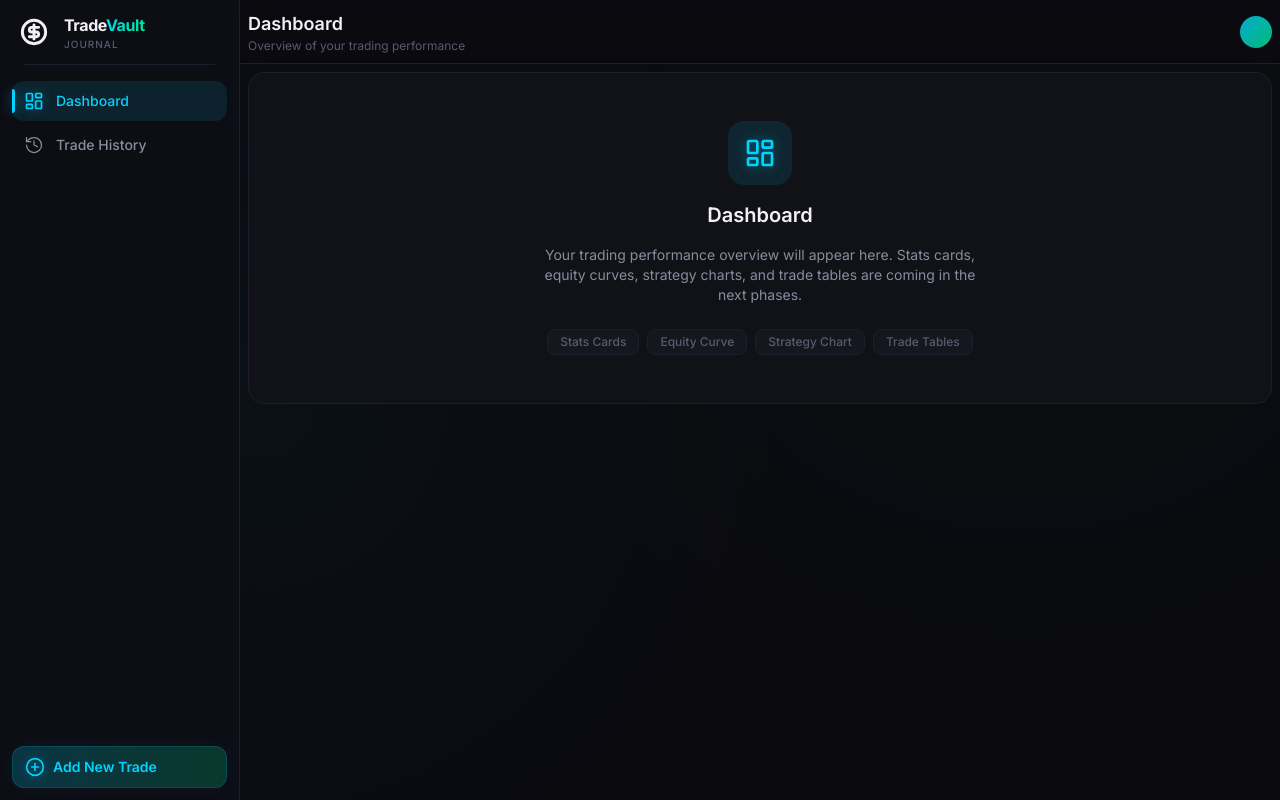
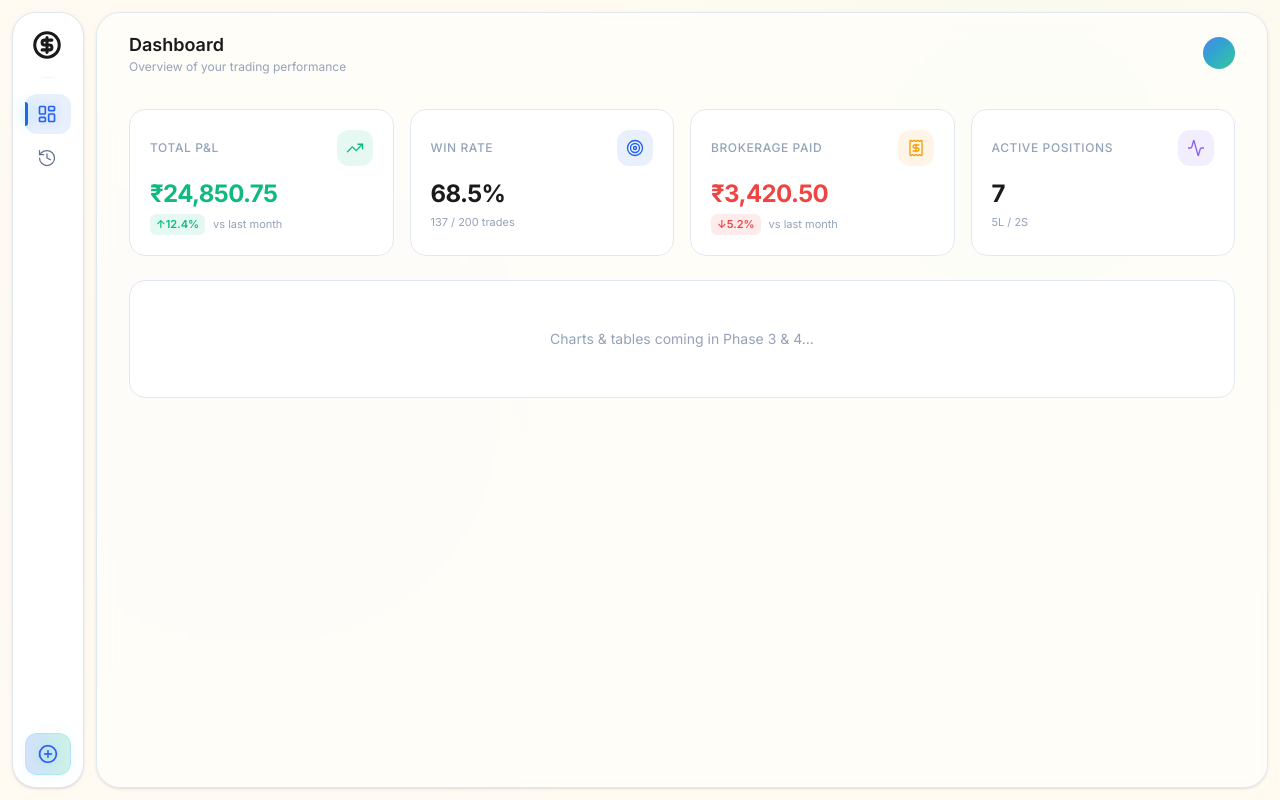
Before and after one commit to Rishabh0-0/trading-journal, a React (Vite) app in the folder frontend/: page / in a window 1280 px wide. Built offline with nearby package versions, Linux system fonts and the light colour scheme.

Commit message:
add stats in dashboard

```diff
--- /dev/null
+++ b/frontend/src/components/dashboard/StatCard.jsx
@@ -0,0 +1,120 @@
+import React from 'react';
+import { motion } from 'framer-motion';
+import { cn } from '../../lib/utils';
+
+/**
+ * Skeleton loader that matches StatCard dimensions.
+ * Shows a pulsing placeholder while data loads.
+ */
+export function StatCardSkeleton() {
+  return (
+    <div className="card-base p-5 space-y-3 animate-pulse">
+      <div className="flex items-center justify-between">
+        <div className="h-4 w-24 rounded-md bg-bg-tertiary" />
+        <div className="h-9 w-9 rounded-xl bg-bg-tertiary" />
+      </div>
+      <div className="h-8 w-32 rounded-md bg-bg-tertiary" />
+      <div className="h-3 w-20 rounded-md bg-bg-tertiary" />
+    </div>
+  );
+}
+
+/**
+ * Reusable stat card component.
+ *
+ * @param {string}  title       - Card title label
+ * @param {string}  value       - Main display value (pre-formatted)
+ * @param {string}  subtitle    - Small text below value (optional)
+ * @param {number}  change      - Percentage change (+/-), null to hide
+ * @param {string}  changePeriod - Period label for change (e.g. "vs last month")
+ * @param {React.ElementType} icon - Lucide icon component
+ * @param {string}  iconColor   - Tailwind text color class for icon
+ * @param {string}  iconBg      - Tailwind bg color class for icon container
+ * @param {'positive'|'negative'|'neutral'} sentiment - Controls value color
+ * @param {number}  index       - Index for staggered animation
+ */
+export default function StatCard({
+  title,
+  value,
+  subtitle,
+  change,
+  changePeriod,
+  icon: Icon,
+  iconColor = 'text-accent-blue',
+  iconBg = 'bg-accent-blue/10',
+  sentiment = 'neutral',
+  index = 0,
+}) {
+  const isPositive = change > 0;
+  const isNegative = change < 0;
+
+  return (
+    <motion.div
+      className="card-base group relative overflow-hidden p-5"
+      initial={{ opacity: 0, y: 16 }}
+      animate={{ opacity: 1, y: 0 }}
+      transition={{
+        duration: 0.4,
+        delay: index * 0.08,
+        ease: [0.25, 0.1, 0.25, 1],
+      }}
+      whileHover={{ y: -2, transition: { duration: 0.2 } }}
+    >
+      {/* Subtle gradient overlay on hover */}
+      <div
+        className={cn(
+          'pointer-events-none absolute inset-0 rounded-[16px] opacity-0 transition-opacity duration-300 group-hover:opacity-100',
+          sentiment === 'positive' && 'bg-gradient-to-br from-accent-green/[0.03] to-transparent',
+          sentiment === 'negative' && 'bg-gradient-to-br from-accent-red/[0.03] to-transparent',
+          sentiment === 'neutral' && 'bg-gradient-to-br from-accent-blue/[0.03] to-transparent',
+        )}
+      />
+
+      {/* Top row: label + icon */}
+      <div className="flex items-center justify-between mb-3">
+        <span className="text-xs font-medium uppercase tracking-wider text-text-tertiary">
+          {title}
+        </span>
+        <div className={cn('flex h-9 w-9 items-center justify-center rounded-xl', iconBg)}>
+          <Icon size={18} className={iconColor} strokeWidth={1.8} />
+        </div>
+      </div>
+
+      {/* Main value */}
+      <div className="mb-1">
+        <span
+          className={cn(
+            'text-2xl font-bold tracking-tight',
+            sentiment === 'positive' && 'text-accent-green',
+            sentiment === 'negative' && 'text-accent-red',
+            sentiment === 'neutral' && 'text-text-primary',
+          )}
+        >
+          {value}
+        </span>
+      </div>
+
+      {/* Change badge + subtitle */}
+      <div className="flex items-center gap-2">
+        {change != null && (
+          <span
+            className={cn(
+              'inline-flex items-center gap-0.5 rounded-md px-1.5 py-0.5 text-[11px] font-semibold',
+              isPositive && 'bg-accent-green/10 text-accent-green',
+              isNegative && 'bg-accent-red/10 text-accent-red',
+              !isPositive && !isNegative && 'bg-bg-tertiary text-text-tertiary',
+            )}
+          >
+            {isPositive ? '↑' : isNegative ? '↓' : '—'}
+            {Math.abs(change).toFixed(1)}%
+          </span>
+        )}
+        {(subtitle || changePeriod) && (
+          <span className="text-[11px] text-text-tertiary">
+            {subtitle || changePeriod}
+          </span>
+        )}
+      </div>
+    </motion.div>
+  );
+}
--- /dev/null
+++ b/frontend/src/components/dashboard/StatsGrid.jsx
@@ -0,0 +1,99 @@
+import React, { useState, useEffect } from 'react';
+import {
+  TrendingUp,
+  Target,
+  Receipt,
+  Activity,
+} from 'lucide-react';
+import StatCard, { StatCardSkeleton } from './StatCard';
+import { statsData } from '../../data/mockData';
+
+/**
+ * Format currency with ₹ symbol and proper comma grouping.
+ */
+function formatCurrency(value) {
+  const formatted = new Intl.NumberFormat('en-IN', {
+    style: 'currency',
+    currency: 'INR',
+    minimumFractionDigits: 2,
+    maximumFractionDigits: 2,
+  }).format(Math.abs(value));
+
+  return value < 0 ? `-${formatted}` : formatted;
+}
+
+/**
+ * StatsGrid — Top metrics row on the Dashboard.
+ * Renders four stat cards in a responsive grid with
+ * a simulated loading state.
+ */
+export default function StatsGrid() {
+  const [loading, setLoading] = useState(true);
+
+  // Simulate API fetch delay
+  useEffect(() => {
+    const timer = setTimeout(() => setLoading(false), 1200);
+    return () => clearTimeout(timer);
+  }, []);
+
+  if (loading) {
+    return (
+      <div className="grid grid-cols-1 gap-4 sm:grid-cols-2 xl:grid-cols-4">
+        {Array.from({ length: 4 }).map((_, i) => (
+          <StatCardSkeleton key={i} />
+        ))}
+      </div>
+    );
+  }
+
+  const { totalPnl, winRate, totalBrokerage, activePositions } = statsData;
+
+  const cards = [
+    {
+      title: 'Total P&L',
+      value: formatCurrency(totalPnl.value),
+      change: totalPnl.change,
+      changePeriod: totalPnl.period,
+      icon: TrendingUp,
+      iconColor: 'text-accent-green',
+      iconBg: 'bg-accent-green/10',
+      sentiment: totalPnl.value >= 0 ? 'positive' : 'negative',
+    },
+    {
+      title: 'Win Rate',
+      value: `${winRate.value}%`,
+      subtitle: `${winRate.totalWins} / ${winRate.totalTrades} trades`,
+      icon: Target,
+      iconColor: 'text-accent-blue',
+      iconBg: 'bg-accent-blue/10',
+      sentiment: 'neutral',
+    },
+    {
+      title: 'Brokerage Paid',
+      value: formatCurrency(totalBrokerage.value),
+      change: totalBrokerage.change,
+      changePeriod: totalBrokerage.period,
+      icon: Receipt,
+      iconColor: 'text-accent-amber',
+      iconBg: 'bg-accent-amber/10',
+      sentiment: 'negative',
+    },
+    {
+      title: 'Active Positions',
+      value: activePositions.value.toString(),
+      subtitle: `${activePositions.long}L / ${activePositions.short}S`,
+      icon: Activity,
+      iconColor: 'text-accent-purple',
+      iconBg: 'bg-accent-purple/10',
+      sentiment: 'neutral',
+    },
+  ];
+
+  return (
+    <div className="grid grid-cols-1 gap-4 sm:grid-cols-2 xl:grid-cols-4">
+      {cards.map((card, index) => (
+        <StatCard key={card.title} {...card} index={index} />
+      ))}
+    </div>
+  );
+}
--- a/frontend/src/components/layout/AppLayout.jsx
+++ b/frontend/src/components/layout/AppLayout.jsx
@@ -13,16 +13,16 @@ export default function AppLayout({ children }) {
   const { sidebarOpen } = useAppStore();
 
   return (
-    <div className="flex min-h-screen bg-bg-primary bg-grid-pattern">
+    <div className="flex h-screen bg-bg-primary bg-grid-pattern p-3 gap-3 overflow-hidden">
       <Sidebar />
 
       <motion.div
-        className="flex flex-1 flex-col"
+        className="flex flex-1 flex-col overflow-hidden rounded-3xl border border-border-default bg-bg-secondary/50 backdrop-blur-sm shadow-sm"
         transition={{ duration: 0.3, ease: [0.25, 0.1, 0.25, 1] }}
       >
         <Header />
 
-        <main className="flex-1 overflow-y-auto p-2">
+        <main className="flex-1 overflow-y-auto p-8">
           <motion.div
             initial={{ opacity: 0, y: 12 }}
             animate={{ opacity: 1, y: 0 }}
--- a/frontend/src/components/layout/Header.jsx
+++ b/frontend/src/components/layout/Header.jsx
@@ -22,7 +22,7 @@ export default function Header() {
   };
 
   return (
-    <header className="flex h-16 items-center justify-between border-b border-border-default bg-bg-primary/80 p-2 backdrop-blur-md">
+    <header className="flex h-16 items-center justify-between px-8 pt-4">
       <div>
         <motion.h2
           key={activePage}
--- a/frontend/src/components/layout/Sidebar.jsx
+++ b/frontend/src/components/layout/Sidebar.jsx
@@ -116,7 +116,7 @@ export default function Sidebar() {
   return (
     <motion.aside
       className={cn(
-        'relative z-40 flex h-screen flex-col border-r border-border-default bg-bg-sidebar overflow-hidden'
+        'relative z-40 flex h-full flex-col border border-border-default bg-bg-sidebar overflow-hidden rounded-3xl shadow-sm'
       )}
       animate={{ width: sidebarOpen ? 240 : 72 }}
       transition={sidebarSpring}
--- /dev/null
+++ b/frontend/src/data/mockData.js
@@ -0,0 +1,28 @@
+/**
+ * Mock trading data for development.
+ * Will be replaced by API calls when backend is integrated.
+ */
+
+// ── Top Stats ────────────────────────────────────────────
+export const statsData = {
+  totalPnl: {
+    value: 24850.75,
+    change: 12.4,        // percentage change
+    period: 'vs last month',
+  },
+  winRate: {
+    value: 68.5,          // percentage
+    totalWins: 137,
+    totalTrades: 200,
+  },
+  totalBrokerage: {
+    value: 3420.50,
+    change: -5.2,
+    period: 'vs last month',
+  },
+  activePositions: {
+    value: 7,
+    long: 5,
+    short: 2,
+  },
+};
--- a/frontend/src/index.css
+++ b/frontend/src/index.css
@@ -2,34 +2,34 @@
 
 /* ═══════════════════════════════════════════════════════════
    TRADEVAULT — Design System & Base Styles
-   Premium dark trading dashboard aesthetic
+   Premium light trading dashboard aesthetic
    ═══════════════════════════════════════════════════════════ */
 
 /* ── Custom Theme Layer ─────────────────────────────────── */
 @theme {
-  --color-bg-primary: #0a0a0f;
-  --color-bg-secondary: #111118;
-  --color-bg-tertiary: #16161f;
-  --color-bg-sidebar: #0d0d14;
-  --color-bg-hover: #1a1a25;
-  --color-bg-input: #13131c;
+  --color-bg-primary: #FFFBF1;
+  --color-bg-secondary: #FFFFFF;
+  --color-bg-tertiary: #F5F2EA;
+  --color-bg-sidebar: #FFFFFF;
+  --color-bg-hover: #F9F6EE;
+  --color-bg-input: #FFFFFF;
 
-  --color-accent-blue: #00d4ff;
-  --color-accent-blue-muted: #00d4ff20;
-  --color-accent-green: #00e68a;
-  --color-accent-green-muted: #00e68a20;
-  --color-accent-red: #ff4757;
-  --color-accent-red-muted: #ff475720;
-  --color-accent-purple: #a78bfa;
-  --color-accent-amber: #fbbf24;
+  --color-accent-blue: #2563EB;
+  --color-accent-blue-muted: #2563EB15;
+  --color-accent-green: #10B981;
+  --color-accent-green-muted: #10B98115;
+  --color-accent-red: #EF4444;
+  --color-accent-red-muted: #EF444415;
+  --color-accent-purple: #8B5CF6;
+  --color-accent-amber: #F59E0B;
 
-  --color-text-primary: #f0f0f5;
-  --color-text-secondary: #8b8b9e;
-  --color-text-tertiary: #5a5a6e;
+  --color-text-primary: #1A1A1A;
+  --color-text-secondary: #64748B;
+  --color-text-tertiary: #94A3B8;
 
-  --color-border-default: #1e1e2e;
-  --color-border-hover: #2a2a3e;
-  --color-border-glow: #00d4ff30;
+  --color-border-default: #E2E8F0;
+  --color-border-hover: #CBD5E1;
+  --color-border-glow: #2563EB20;
 
   --font-sans: 'Inter', ui-sans-serif, system-ui, sans-serif;
   --font-mono: 'JetBrains Mono', ui-monospace, monospace;
@@ -70,18 +70,18 @@
 }
 
 ::-webkit-scrollbar-thumb {
-  background: #2a2a3e;
+  background: #E2E8F0;
   border-radius: 999px;
 }
 
 ::-webkit-scrollbar-thumb:hover {
-  background: #3a3a4e;
+  background: #CBD5E1;
 }
 
 /* ── Selection ──────────────────────────────────────────── */
 ::selection {
-  background: #00d4ff30;
-  color: #f0f0f5;
+  background: #2563EB15;
+  color: #1A1A1A;
 }
 
 /* ── Focus Ring Utility ─────────────────────────────────── */
@@ -97,15 +97,15 @@
 
 /* ── Glow Effects ───────────────────────────────────────── */
 .glow-blue {
-  filter: drop-shadow(0 0 6px #00d4ff60);
+  filter: drop-shadow(0 0 4px #2563EB30);
 }
 
 .glow-green {
-  filter: drop-shadow(0 0 6px #00e68a60);
+  filter: drop-shadow(0 0 4px #10B98130);
 }
 
 .glow-red {
-  filter: drop-shadow(0 0 6px #ff475760);
+  filter: drop-shadow(0 0 4px #EF444430);
 }
 
 /* ── Card Base ──────────────────────────────────────────── */
@@ -118,20 +118,19 @@
 
 .card-base:hover {
   border-color: var(--color-border-hover);
-  box-shadow: 0 0 0 1px rgba(0, 212, 255, 0.08),
-    0 8px 32px rgba(0, 0, 0, 0.5);
+  box-shadow: 0 4px 20px rgba(0, 0, 0, 0.04);
 }
 
 /* ── Glass Effect ───────────────────────────────────────── */
 .glass {
-  background: rgba(17, 17, 24, 0.6);
+  background: rgba(255, 255, 255, 0.7);
   backdrop-filter: blur(16px);
   -webkit-backdrop-filter: blur(16px);
 }
 
 /* ── Gradient text ──────────────────────────────────────── */
 .text-gradient {
-  background: linear-gradient(135deg, #00d4ff, #00e68a);
+  background: linear-gradient(135deg, #2563EB, #10B981);
   -webkit-background-clip: text;
   -webkit-text-fill-color: transparent;
   background-clip: text;
@@ -149,6 +148,6 @@
 /* ── Subtle Background Gradient ─────────────────────────── */
 .bg-grid-pattern {
   background-image:
-    radial-gradient(circle at 20% 50%, rgba(0, 212, 255, 0.03) 0%, transparent 50%),
-    radial-gradient(circle at 80% 20%, rgba(0, 230, 138, 0.02) 0%, transparent 50%);
+    radial-gradient(circle at 20% 50%, rgba(37, 99, 235, 0.02) 0%, transparent 50%),
+    radial-gradient(circle at 80% 20%, rgba(16, 185, 129, 0.02) 0%, transparent 50%);
 }
--- a/frontend/src/lib/theme.js
+++ b/frontend/src/lib/theme.js
@@ -2,50 +2,51 @@
  * Theme tokens / design system constants.
  * Centralizes all color, spacing, and animation values
  * so the entire app maintains visual consistency.
+ *
+ * Note: These values are synced with src/index.css
  */
 
 export const theme = {
   colors: {
     // Backgrounds
     bg: {
-      primary: '#0a0a0f',      // near-black base
-      secondary: '#111118',    // card backgrounds
-      tertiary: '#16161f',     // elevated surfaces
-      sidebar: '#0d0d14',      // sidebar background
-      hover: '#1a1a25',        // hover states
-      input: '#13131c',        // input fields
+      primary: '#FFFBF1',      // page base
+      secondary: '#FFFFFF',    // card backgrounds
+      tertiary: '#F5F2EA',     // elevated surfaces
+      sidebar: '#FFFFFF',      // sidebar background
+      hover: '#F9F6EE',        // hover states
+      input: '#FFFFFF',        // input fields
     },
     // Accent colors
     accent: {
-      blue: '#00d4ff',         // neon cyan-blue
-      blueMuted: '#00d4ff20',  // blue glow
-      green: '#00e68a',        // emerald green (profit)
-      greenMuted: '#00e68a20', // green glow
-      red: '#ff4757',          // loss red
-      redMuted: '#ff475720',   // red glow
-      purple: '#a78bfa',       // secondary accent
-      amber: '#fbbf24',        // warning / neutral
+      blue: '#2563EB',
+      blueMuted: '#2563EB15',
+      green: '#10B981',
+      greenMuted: '#10B98115',
+      red: '#EF4444',
+      redMuted: '#EF444415',
+      purple: '#8B5CF6',
+      amber: '#F59E0B',
     },
     // Text
     text: {
-      primary: '#f0f0f5',      // primary text
-      secondary: '#8b8b9e',    // muted text
-      tertiary: '#5a5a6e',     // disabled / placeholder
+      primary: '#1A1A1A',      // primary text
+      secondary: '#64748B',    // muted text
+      tertiary: '#94A3B8',     // disabled / placeholder
     },
     // Borders
     border: {
-      default: '#1e1e2e',      // subtle borders
-      hover: '#2a2a3e',        // hover borders
-      glow: '#00d4ff30',       // glowing borders
+      default: '#E2E8F0',      // subtle borders
+      hover: '#CBD5E1',        // hover borders
+      glow: '#2563EB20',       // glowing borders
     },
   },
 
   // Box shadow presets
   shadows: {
-    card: '0 0 0 1px rgba(30, 30, 46, 0.5), 0 4px 24px rgba(0, 0, 0, 0.4)',
-    cardHover: '0 0 0 1px rgba(0, 212, 255, 0.2), 0 8px 32px rgba(0, 0, 0, 0.6), 0 0 20px rgba(0, 212, 255, 0.05)',
-    glow: '0 0 20px rgba(0, 212, 255, 0.15)',
-    glowGreen: '0 0 20px rgba(0, 230, 138, 0.15)',
+    card: '0 4px 20px rgba(0, 0, 0, 0.04)',
+    cardHover: '0 10px 25px -5px rgba(0, 0, 0, 0.08), 0 8px 10px -6px rgba(0, 0, 0, 0.08)',
+    glow: '0 0 15px rgba(37, 99, 235, 0.1)',
   },
 
   // Animation durations
--- a/frontend/src/pages/DashboardPage.jsx
+++ b/frontend/src/pages/DashboardPage.jsx
@@ -1,41 +1,28 @@
 import React from 'react';
 import { motion } from 'framer-motion';
-import { LayoutDashboard } from 'lucide-react';
+import StatsGrid from '../components/dashboard/StatsGrid';
 
 /**
- * Dashboard page — will contain stats cards, charts, and tables.
- * Currently a placeholder for Phase 1.
+ * Dashboard page — main overview of trading performance.
+ * Phase 2: Stats cards row at the top.
+ * Phase 3+: Charts and tables below.
  */
 export default function DashboardPage() {
   return (
     <div className="space-y-6">
-      {/* Placeholder hero area */}
+      {/* ── Top Stats Row ────────────────────────────────── */}
+      <StatsGrid />
+
+      {/* Placeholder for upcoming sections */}
       <motion.div
-        className="card-base flex flex-col items-center justify-center gap-4 p-12"
-        initial={{ opacity: 0, scale: 0.98 }}
-        animate={{ opacity: 1, scale: 1 }}
-        transition={{ duration: 0.4 }}
+        className="card-base flex items-center justify-center p-12"
+        initial={{ opacity: 0, y: 12 }}
+        animate={{ opacity: 1, y: 0 }}
+        transition={{ duration: 0.4, delay: 0.35 }}
       >
-        <div className="flex h-16 w-16 items-center justify-center rounded-2xl bg-accent-blue/10">
-          <LayoutDashboard size={32} className="text-accent-blue glow-blue" />
-        </div>
-        <h2 className="text-xl font-semibold text-text-primary">
-          Dashboard
-        </h2>
-        <p className="max-w-md text-center text-sm text-text-secondary">
-          Your trading performance overview will appear here. Stats cards, equity curves,
-          strategy charts, and trade tables are coming in the next phases.
+        <p className="text-sm text-text-tertiary">
+          Charts & tables coming in Phase 3 & 4…
         </p>
-        <div className="mt-2 flex gap-2">
-          {['Stats Cards', 'Equity Curve', 'Strategy Chart', 'Trade Tables'].map((label) => (
-            <span
-              key={label}
-              className="rounded-lg bg-bg-tertiary px-3 py-1 text-xs font-medium text-text-tertiary border border-border-default"
-            >
-              {label}
-            </span>
-          ))}
-        </div>
       </motion.div>
     </div>
   );
```
